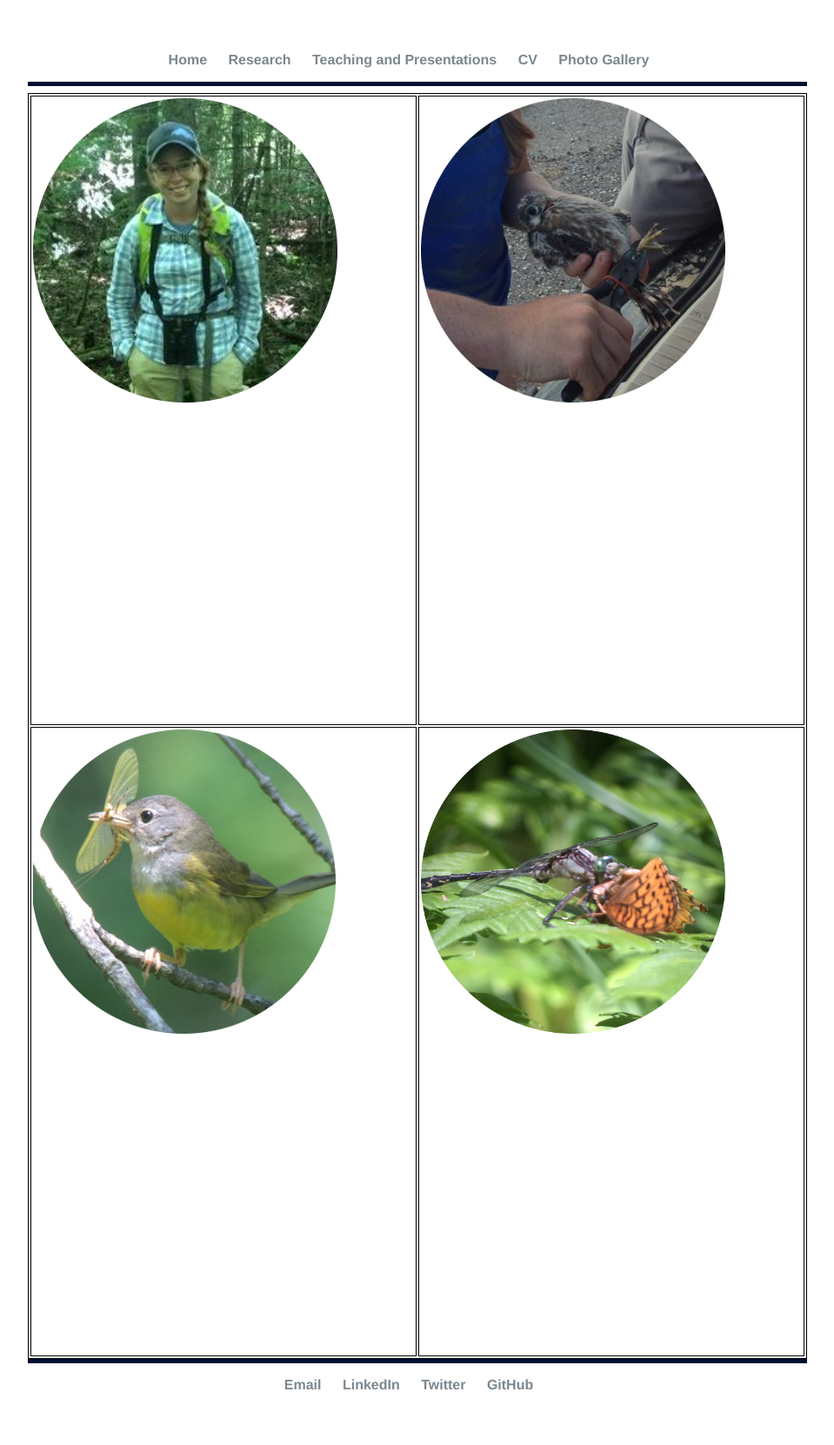
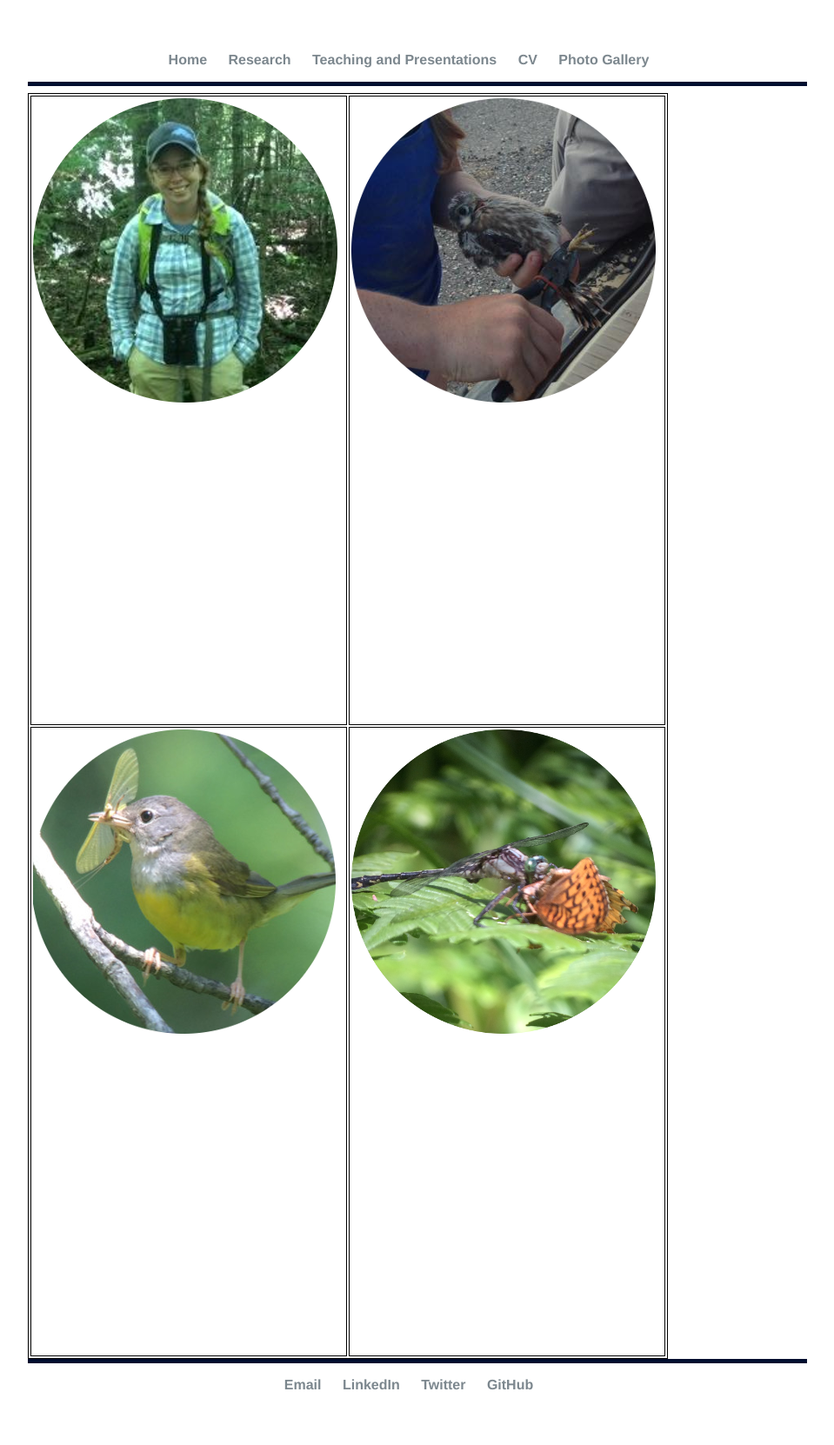
Before and after one commit to elizagrames/elizagrames.github.io, a Jekyll site: the page built from index.html, in a window 1280 px wide. Shown: the whole page at 87% size, without its empty margins (160-1119 px from the left). Built offline with Jekyll 4.4.1, drawn with Linux system fonts in a browser that asks for light colours.

Commit message:
Update index.html

```diff
--- a/index.html
+++ b/index.html
@@ -71,19 +71,19 @@ top: 0;
 <div class="gallerycontainer">
 
 	<table>
-	<tr> <td> <a class="thumbnail" href="/about">
+	<tr height=360px> <td width=360px> <a class="thumbnail" href="/about">
 <img src="https://github.com/elizagrames/elizagrames.github.io/blob/master/images/me.png?raw=true" border="0" /><span>
   <img src="https://github.com/elizagrames/elizagrames.github.io/blob/master/images/me-bw.png?raw=true" /><br />
 		</span></a></td>
-<td> <a class="thumbnail" href="/research">
+<td width=360px> <a class="thumbnail" href="/research">
 	<img src="https://github.com/elizagrames/elizagrames.github.io/blob/master/images/AMKE-chick.png?raw=true" border="0" /><span>
   <img src="https://github.com/elizagrames/elizagrames.github.io/blob/master/images/AMKE-bw.png?raw=true" /><br />
 	</span></a></td></tr>
-<tr> <td> <a class="thumbnail" href="/teaching">
+<tr height=360px> <td width=260px> <a class="thumbnail" href="/teaching">
 	<img src="https://github.com/elizagrames/elizagrames.github.io/blob/master/images/MOWA-home.png?raw=true" border="0" /><span>
   <img src="https://github.com/elizagrames/elizagrames.github.io/blob/master/images/MOWA-bw.png?raw=true" /><br />
 	</span></a>
-<td><a class="thumbnail" href="/cv">
+<td width=360px><a class="thumbnail" href="/cv">
 	<img src="https://github.com/elizagrames/elizagrames.github.io/blob/master/images/dragon-home.png?raw=true" border="0" /><span>
   <img src="https://github.com/elizagrames/elizagrames.github.io/blob/master/images/dragon-bw.png?raw=true" /><br />
 	</span></a></td></tr></table>
```
